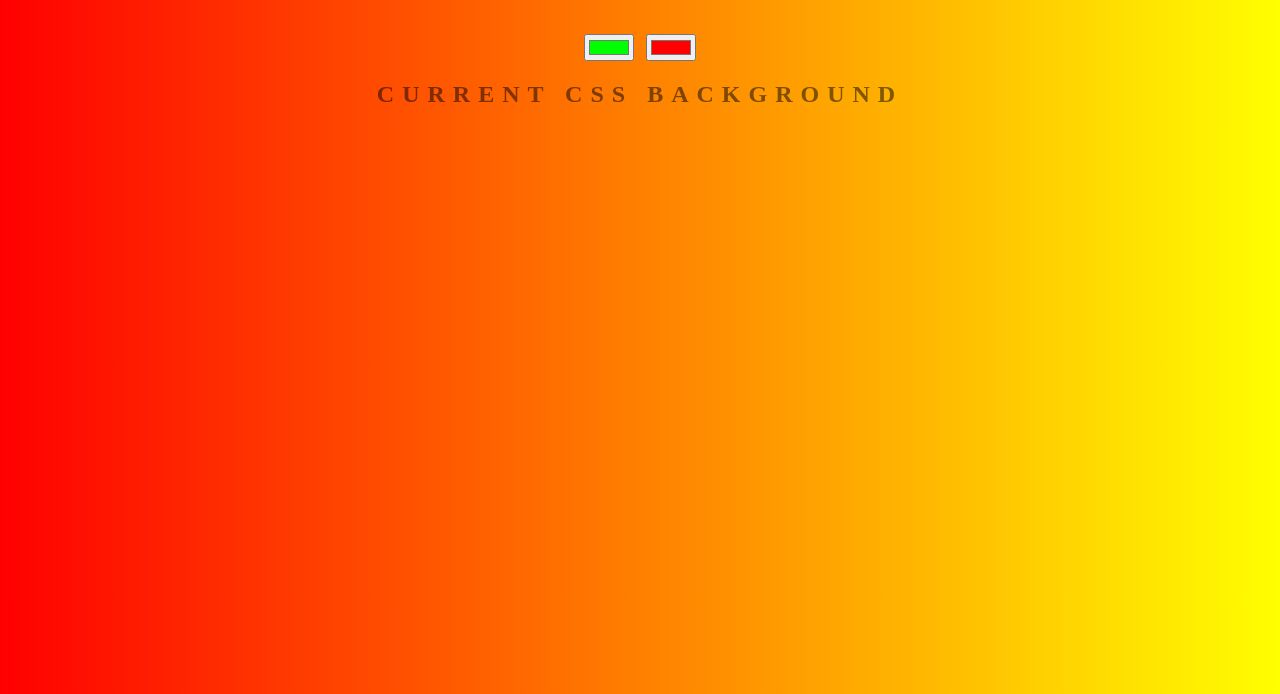
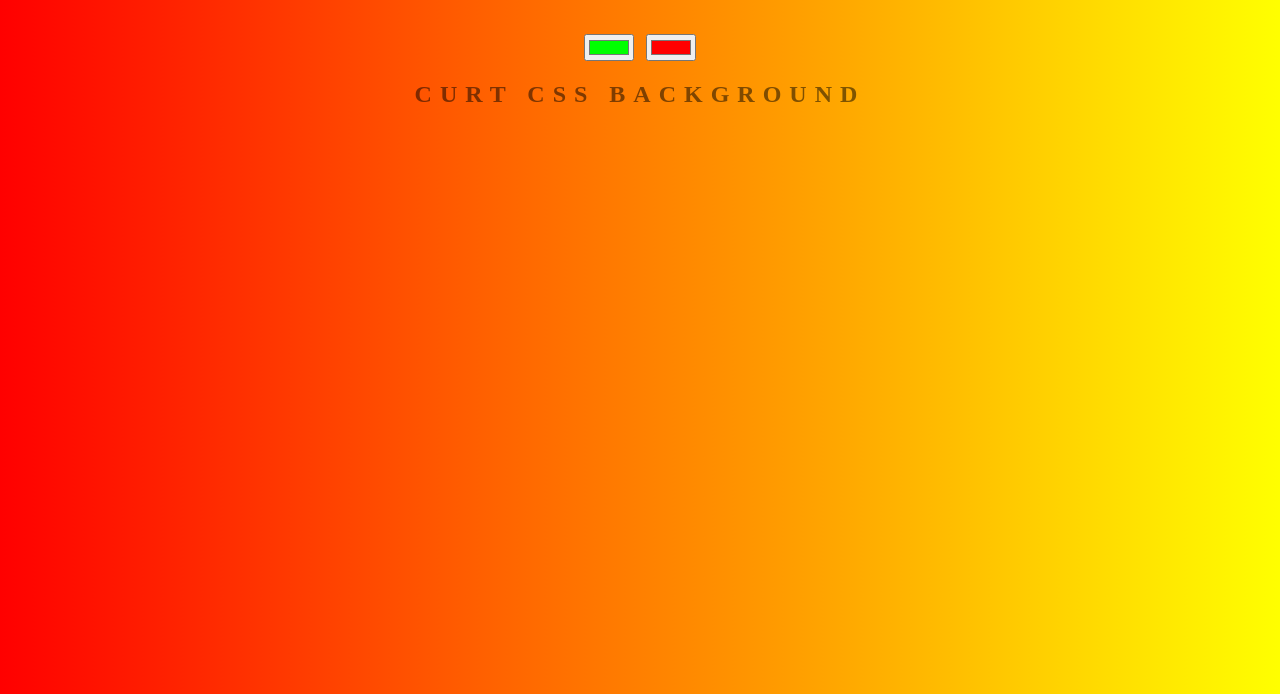
Before and after one commit to onyiafranklin/backgroundgeneratorone, a plain HTML site: page index.html in a window 1280 px wide. Shown: the part 106-800 px from the top of the page. Drawn offline with Linux system fonts and the light colour scheme.

Commit message:
mercy thats my change

```diff
--- a/index.html
+++ b/index.html
@@ -8,7 +8,7 @@
 	<h1>Bd Generator</h1>
 	<input class="color1" type="color" name="color1" value="#00ff00">
 	<input class="color2" type="color" name="color2" value="#ff0000">
-	<h2>Current CSS Background</h2>
+	<h2>Curt CSS Background</h2>
 	<h3></h3>
 	<script type="text/javascript" src="script.js"></script>
 </body>
```
